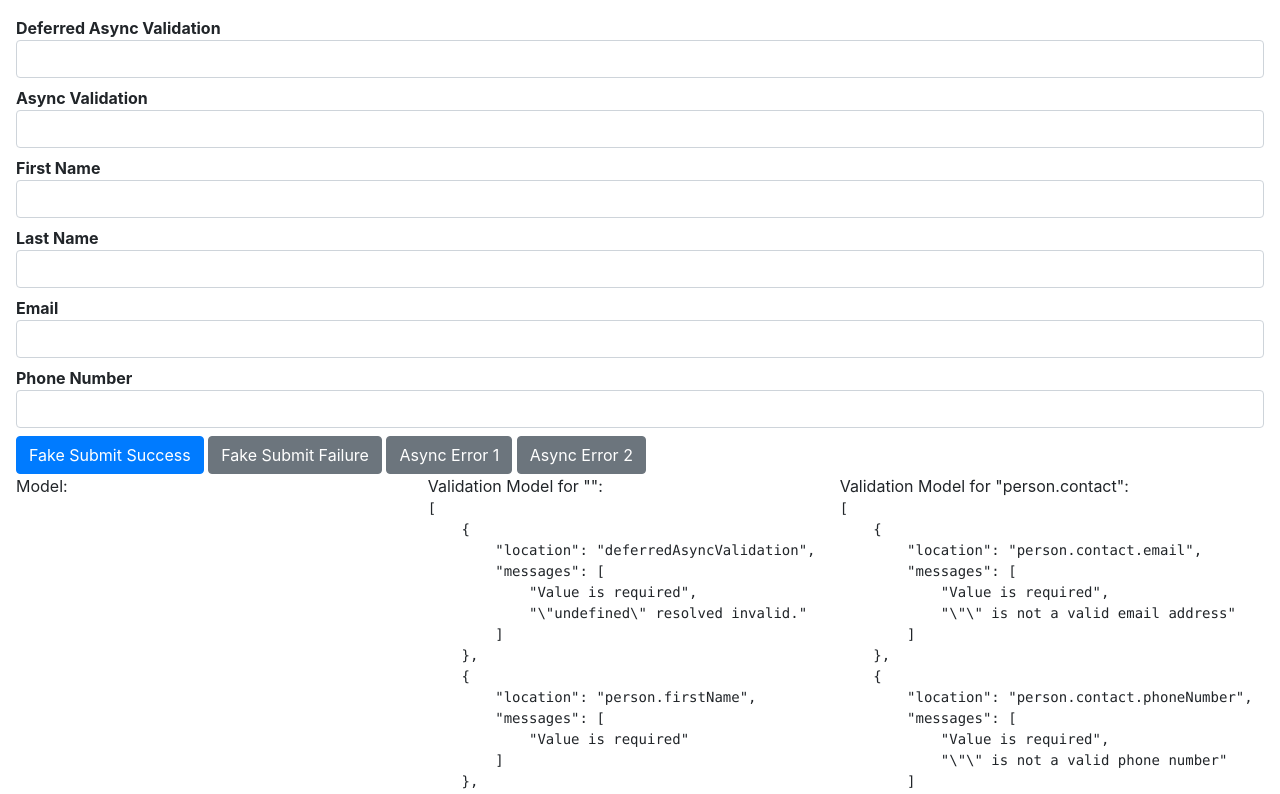
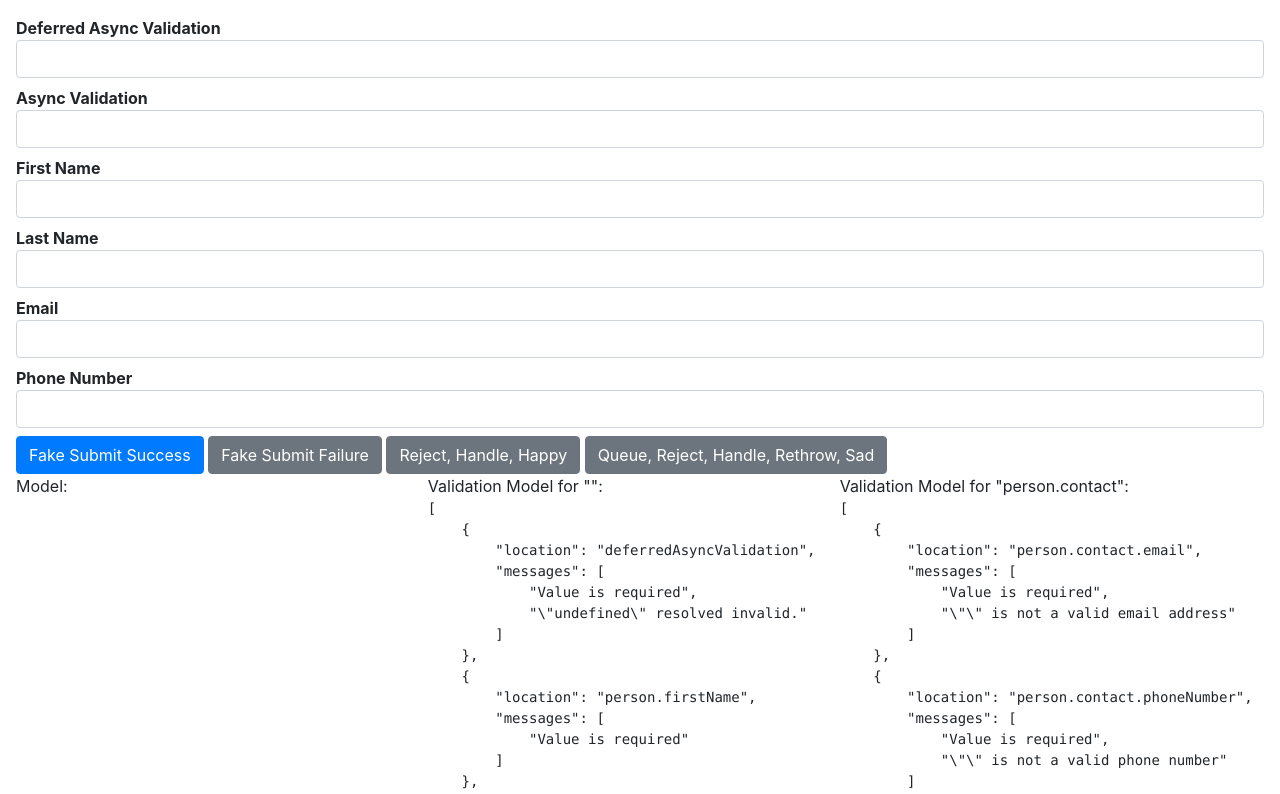
Before and after one commit to stewie1570/leaf-validator, a React (Create React App) app: page / in a window 1280 px wide. Shown: the top 794 px of the page. Built offline with nearby package versions, Linux system fonts and the light colour scheme.

Commit message:
Dogfood errorHandleAndReThrow.

```diff
--- a/src/App.tsx
+++ b/src/App.tsx
@@ -50,7 +50,7 @@ function App() {
     const [model, setModel] = useLocalStorageState<any>("ModelTest");
     const validationModel = useValidationModel();
     const [showAllValidation, setShowAllValidation] = useState(false);
-    const { errorHandler, clearError, errors } = useErrorHandler();
+    const { errorHandler, errorHandleAndReThrow, clearError, errors } = useErrorHandler();
     const [isSubmitting, showSubmittingWhile] = useLoadingState({ minLoadingTime: 2000, errorHandler });
     const isValidating = validationModel.isValidationInProgress();
 
@@ -102,16 +102,18 @@ function App() {
                     className="btn btn-secondary"
                     type="button"
                     disabled={isValidating || isSubmitting}
-                    onClick={() => errorHandler(Promise.reject("test error 1"))}>
-                    Async Error 1
+                    onClick={() => errorHandler(Promise.reject("test error 1"))
+                        .then(() => console.log('happy path'), () => console.log('sad path'))}>
+                    Reject, Handle, Happy
                 </button>
                 &nbsp;
                 <button
                     className="btn btn-secondary"
                     type="button"
                     disabled={isValidating || isSubmitting}
-                    onClick={() => errorHandler(waitAndThrow("test error 2"))}>
-                    Async Error 2
+                    onClick={() => errorHandleAndReThrow(waitAndThrow("test error 2"))
+                        .then(() => console.log('happy path'), () => console.log('sad path'))}>
+                    Queue, Reject, Handle, Rethrow, Sad
                 </button>
                 {isValidating && <i>Validating...</i>}
                 {isSubmitting && <i>Submitting...</i>}
```
Also changed, not shown: 1 other file (tests, documents, lock files or other folders).
